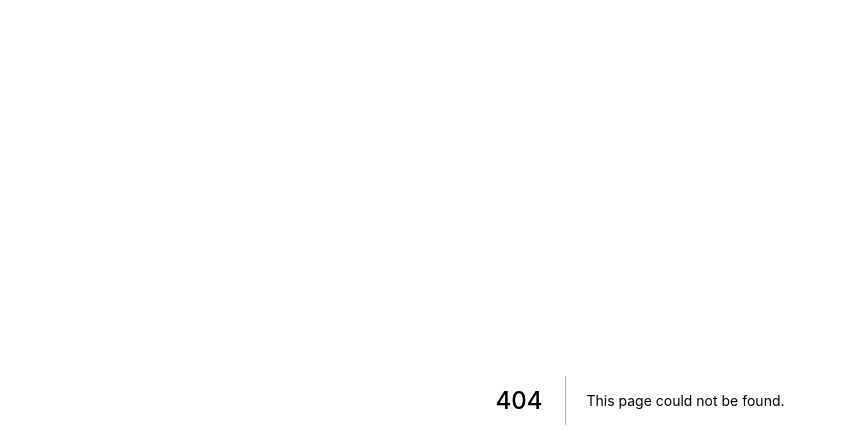
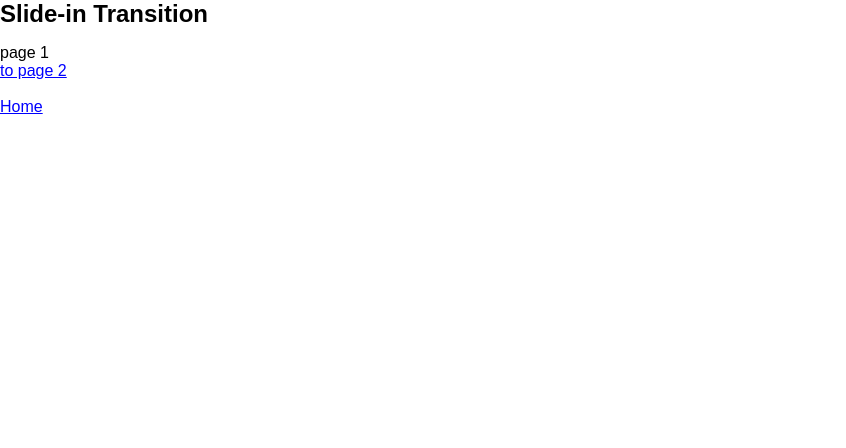
Before and after one commit to monogramdesign/examples, a Next.js app in the folder page-transitions/with-next/: page /slide-in/page-1 in a window 1280 px wide. Before the commit this address had no page. Shown: the top 448 px of the page, without its empty margins (0-846 px from the left). Built offline with nearby package versions, Linux system fonts and the light colour scheme.

Commit message:
slide in transition

```diff
--- a/page-transitions/with-next/pages/_app.js
+++ b/page-transitions/with-next/pages/_app.js
@@ -1,10 +1,30 @@
-import TransitionLayout from '../src/components/TransitionLayout'
+import { useRouter } from 'next/router'
+import Link from 'next/link'
+
+import FadeLayout from '../src/components/fade/FadeLayout'
+import SlideInLayout from '../src/components/slide-in/SlideInLayout'
+
+import '../src/styles/reset.css'
+import '../src/styles/global.css'
 
 function MyApp({ Component, pageProps }) {
+	const router = useRouter()
+	const Layout = router.pathname.includes('fade')
+		? FadeLayout
+		: router.pathname.includes('slide-in')
+		? SlideInLayout
+		: ({ children }) => <>{children}</>
+
 	return (
-		<TransitionLayout>
+		<Layout>
 			<Component {...pageProps} />
-		</TransitionLayout>
+
+			<br />
+			<br />
+			<Link href="/">
+				<a>Home</a>
+			</Link>
+		</Layout>
 	)
 }
 
--- /dev/null
+++ b/page-transitions/with-next/pages/slide-in/page-1.js
@@ -0,0 +1,15 @@
+import Link from 'next/link'
+
+const PageOneSlideIn = () => {
+	return (
+		<>
+			<h1>Slide-in Transition</h1>
+			<p>page 1</p>
+			<Link href="/slide-in/page-2">
+				<a>to page 2</a>
+			</Link>
+		</>
+	)
+}
+
+export default PageOneSlideIn
--- a/page-transitions/with-next/src/components/TransitionLayout.js
+++ b/page-transitions/with-next/src/components/fade/FadeLayout.js
@@ -2,7 +2,7 @@
 
 import { useState, useEffect } from 'react'
 
-import styles from '../styles/Transition.module.css'
+import styles from './Fade.module.css'
 
 const TransitionLayout = ({ children }) => {
 	const [displayChildren, setDisplayChildren] = useState(children)
@@ -23,6 +23,7 @@ const TransitionLayout = ({ children }) => {
 				}
 			}}
 			className={`${styles['content']} ${styles[transitionStage]}`}>
+			<h1>Fade Transition</h1>
 			{displayChildren}
 		</main>
 	)
--- /dev/null
+++ b/page-transitions/with-next/src/components/slide-in/SlideIn.module.css
@@ -0,0 +1,24 @@
+.content {
+	transition: 1s;
+	background: white;
+	width: 100vw;
+}
+
+.initial,
+.in {
+	transform: translate3d(0, 0, 0);
+}
+.in,
+.out {
+	position: absolute;
+	top: 0;
+	left: 100vw;
+}
+.out {
+	transform: translate3d(-100vw, 0, 0);
+}
+
+.transitioning {
+	pointer-events: none;
+	user-select: none;
+}
--- /dev/null
+++ b/page-transitions/with-next/src/components/slide-in/SlideInLayout.js
@@ -0,0 +1,44 @@
+// Derived from https://dev.to/anxinyang/page-transition-effect-in-nextjs-9ch
+
+import { useState, useEffect } from 'react'
+
+import styles from './SlideIn.module.css'
+
+const TransitionLayout = ({ children }) => {
+	const [displayChildren, setDisplayChildren] = useState(children)
+	const [transitionStage, setTransitionStage] = useState('initial')
+	const endTransition = () => {}
+
+	useEffect(() => {
+		if (children !== displayChildren) {
+			setTransitionStage('out')
+		}
+	}, [children, displayChildren, setDisplayChildren])
+
+	return (
+		<>
+			<main
+				className={`${styles['content']} ${
+					children !== displayChildren ? styles['transitioning'] : ''
+				}`}
+				{...(transitionStage === 'out' ? { 'aria-hidden': 'true' } : {})}>
+				{displayChildren}
+			</main>
+
+			{children !== displayChildren ? (
+				<main
+					onTransitionEnd={() => {
+						if (transitionStage === 'out') {
+							setTransitionStage('in')
+							setDisplayChildren(children)
+						}
+					}}
+					className={`${styles['content']} ${styles[transitionStage]}`}>
+					{children}
+				</main>
+			) : null}
+		</>
+	)
+}
+
+export default TransitionLayout
--- /dev/null
+++ b/page-transitions/with-next/src/styles/global.css
@@ -0,0 +1,18 @@
+body * {
+	font-family: sans-serif;
+}
+
+a {
+	color: blue;
+	text-decoration: underline;
+	cursor: pointer;
+}
+a:visited {
+	color: purple;
+}
+
+h1 {
+	font-size: 24px;
+	font-weight: 600;
+	margin-bottom: 1rem;
+}
--- /dev/null
+++ b/page-transitions/with-next/src/styles/reset.css
@@ -0,0 +1,59 @@
+/*** The new CSS Reset - version 1.4.4 (last updated 22.12.2021) ***/
+
+/*
+    Remove all the styles of the "User-Agent-Stylesheet", except for the 'display' property
+    - The "symbol *" part is to solve Firefox SVG sprite bug
+ */
+*:where(:not(iframe, canvas, img, svg, video):not(svg *, symbol *)) {
+	all: unset;
+	display: revert;
+}
+
+/* Preferred box-sizing value */
+*,
+*::before,
+*::after {
+	box-sizing: border-box;
+}
+
+/* Remove list styles (bullets/numbers) */
+ol,
+ul,
+menu {
+	list-style: none;
+}
+
+/* For images to not be able to exceed their container */
+img {
+	max-width: 100%;
+}
+
+/* removes spacing between cells in tables */
+table {
+	border-collapse: collapse;
+}
+
+/* revert the 'white-space' property for textarea elements on Safari */
+textarea {
+	white-space: revert;
+}
+
+/* fix the feature of 'hidden' attribute.
+ display:revert; revert to element instead of attribute */
+:where([hidden]) {
+	display: none;
+}
+
+/* revert for bug in Chromium browsers
+ - fix for the content editable attribute will work properly. */
+:where([contenteditable]) {
+	-moz-user-modify: read-write;
+	-webkit-user-modify: read-write;
+	overflow-wrap: break-word;
+	-webkit-line-break: after-white-space;
+}
+
+/* apply back the draggable feature - exist only in Chromium and Safari */
+:where([draggable='true']) {
+	-webkit-user-drag: element;
+}
```
Also changed, not shown: page-transitions/with-next/pages/fade/page-1.js (added, +15 -0 lines), page-transitions/with-next/pages/fade/page-2.js (added, +15 -0 lines), page-transitions/with-next/pages/index.js (+16 -7 lines), page-transitions/with-next/pages/slide-in/page-2.js (added, +15 -0 lines), page-transitions/with-next/src/components/fade/Fade.module.css (renamed from page-transitions/with-next/src/styles/Transition.module.css).
